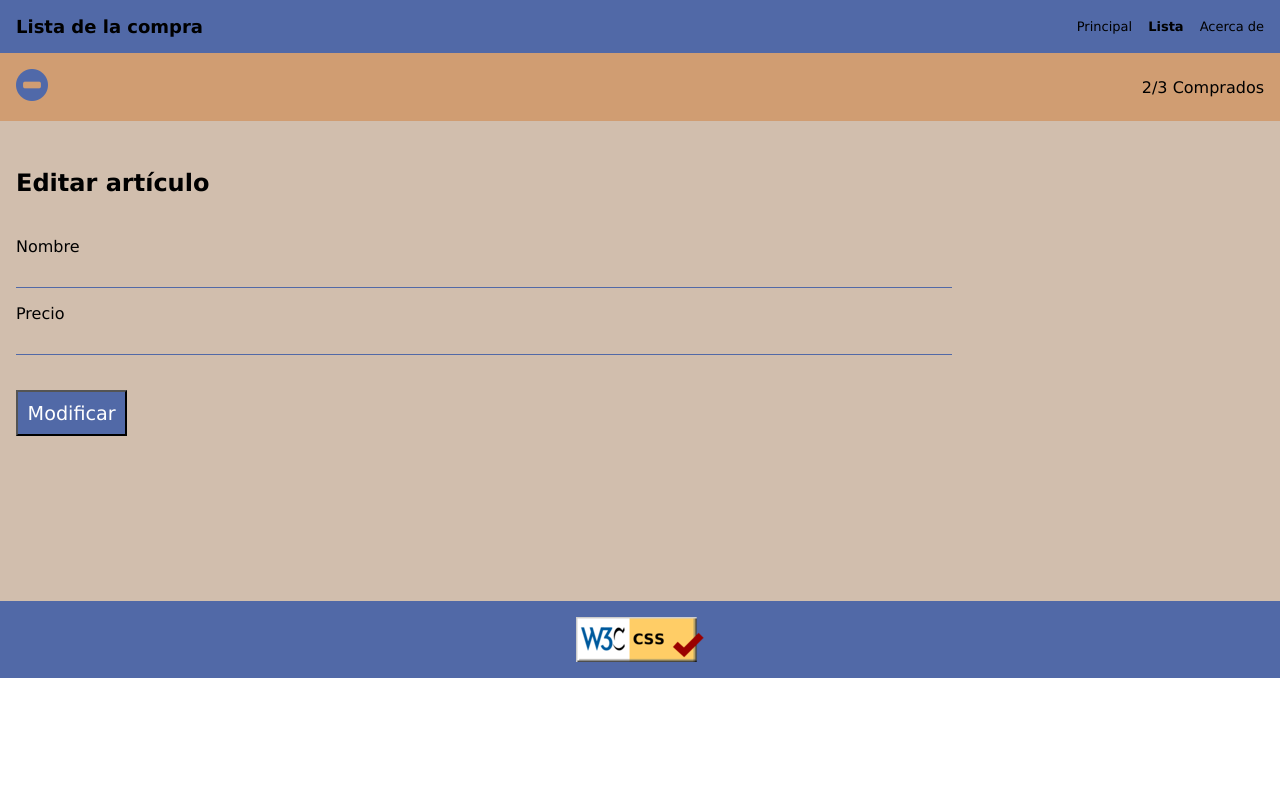
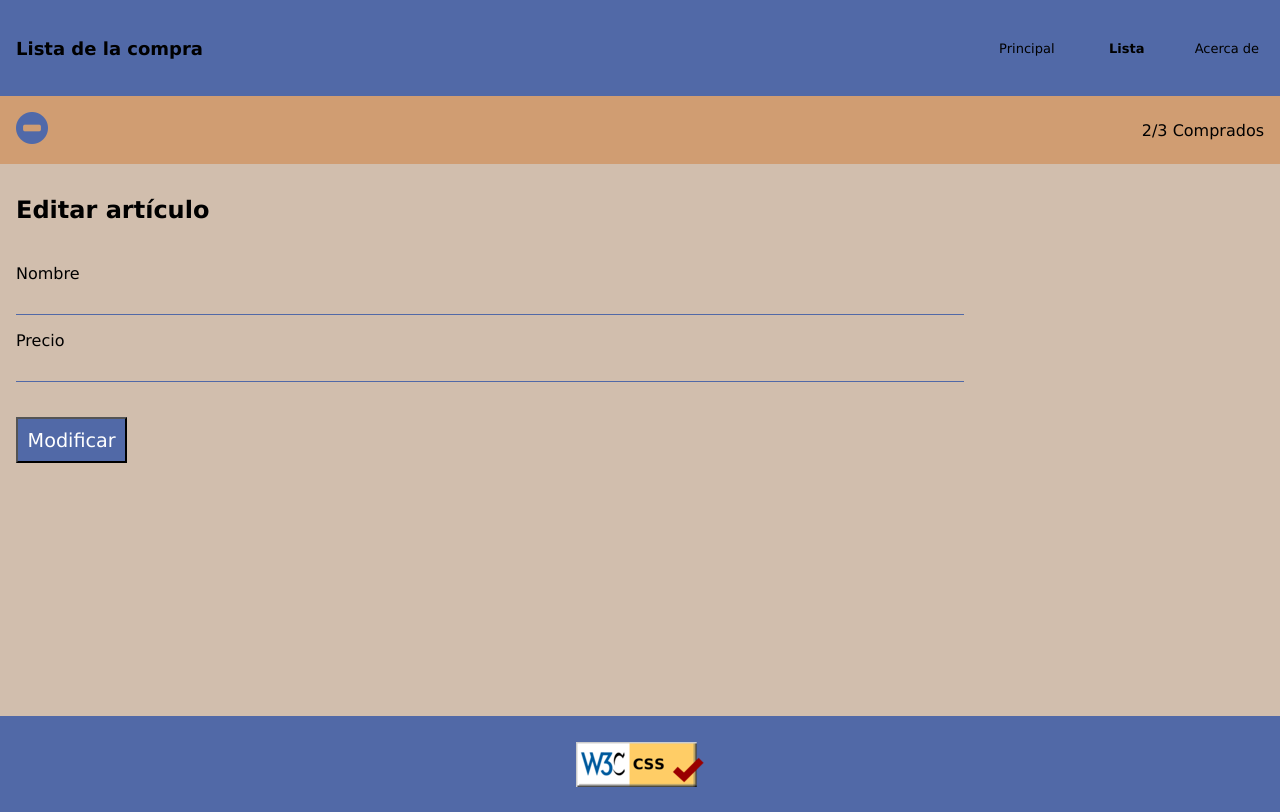
Before and after one commit to romeitas/202210-W2-maria-bragado, a website: page formulario.html in a window 1280 px wide. Drawn offline with Linux system fonts and the light colour scheme.

Commit message:
mejoras CSS

```diff
--- a/formulario/style.css
+++ b/formulario.css
@@ -22,19 +22,23 @@
     align-items: center;
     justify-content: space-between;
     font-size: small;
-    padding: 1rem;
+    height: 12vh;
+    width: 100%;
 }
 
 h1 {
     font-size: large;
+    padding: 1rem;
 }
 
 /*Selector combinado de elementos*/
 nav,
 p {
     display: flex;
-    justify-content: right;
-    margin-left: 1rem;
+    justify-content: center;
+    margin-left: 0.2rem;
+    margin-right: 0.2rem;
+    flex-basis: 300px;
 }
 
 nav :nth-child(2) {
@@ -53,19 +57,23 @@
     padding: 1rem;
 }
 
+body {
+    background-color: var(--primary);
+    height: 100vh;
+}
+
 main {
-    background-color: var(--primary);
-    padding: 1rem;
-    height: 30rem;
+    height: 69%;
 }
 
 h2 {
     padding-top: 2rem;
+    padding-left: 1rem;
 }
 
 form {
     margin-top: 2.5rem;
-    margin-left: 0;
+    padding-left: 1rem;
 }
 
 form label {
@@ -103,6 +111,7 @@
     display: flex;
     background-color: var(--secondary);
     justify-content: center;
+    height: 12vh;
 }
 
 /*Selector de atributo*/
--- a/formulario/editarproducto.html
+++ b/formulario.html
@@ -5,8 +5,12 @@
         <meta http-equiv="X-UA-Compatible" content="IE=edge" />
         <meta name="viewport" content="width=device-width, initial-scale=1.0" />
         <title>Lista de la compra</title>
-        <link rel="icon" href="cesta-de-la-compra.png" type="image/x-icon" />
-        <link rel="stylesheet" href="style.css" />
+        <link
+            rel="icon"
+            href="assets/cesta-de-la-compra.png"
+            type="image/x-icon"
+        />
+        <link rel="stylesheet" href="formulario.css" />
     </head>
     <body>
         <header>
@@ -20,11 +24,11 @@
         <div>
             <a href="formulario/index.html">
                 <img
-                    src="logo-signo-menos-en-un-circulo.png"
+                    src="assets/logo-signo-menos-en-un-circulo.png"
                     alt="editar producto"
                 />
             </a>
-            <p>2/3 Comprados</p>
+            <a>2/3 Comprados</a>
         </div>
         <main>
             <h2>Editar artículo</h2>
@@ -39,7 +43,7 @@
         <footer>
             <div>
                 <img
-                    src="128px-Valid_CSS.svg.png"
+                    src="assets/128px-Valid_CSS.svg.png"
                     alt="Miniatura logo W3C CSS"
                 />
             </div>
--- a/style.css
+++ b/style.css
@@ -22,19 +22,23 @@
     align-items: center;
     justify-content: space-between;
     font-size: small;
-    padding: 1rem;
+    height: 12vh;
+    width: 100%;
 }
 
 h1 {
     font-size: large;
+    padding: 1rem;
 }
 
 /*Selector combinado de elementos*/
 nav,
 p {
     display: flex;
-    justify-content: right;
-    margin-left: 1rem;
+    justify-content: center;
+    margin-left: 0.2rem;
+    margin-right: 0.2rem;
+    flex-basis: 300px;
 }
 
 nav :nth-child(2) {
@@ -53,10 +57,17 @@
     padding: 1rem;
 }
 
+div p {
+    align-items: right;
+}
+
+body {
+    background-color: var(--primary);
+    height: 100vh;
+}
+
 main {
-    background-color: var(--primary);
-    padding: 1rem;
-    /* height: 50vh; */
+    height: 69%;
 }
 
 main div {
@@ -103,6 +114,7 @@
     display: flex;
     background-color: var(--secondary);
     justify-content: center;
+    height: 12vh;
 }
 
 /*Selector de atributo*/
```
Also changed, not shown: index.html (+9 -5 lines), assets/128px-Valid_CSS.svg.png (renamed from 128px-Valid_CSS.svg.png), assets/cesta-de-la-compra.png (renamed from cesta-de-la-compra.png), assets/logo-con-el-simbolo-mas-en-un-circulo.png (renamed from logo-con-el-simbolo-mas-en-un-circulo.png), assets/logo-signo-menos-en-un-circulo.png (renamed from formulario/logo-signo-menos-en-un-circulo.png), formulario/128px-Valid_CSS.svg.png (deleted), formulario/cesta-de-la-compra.png (deleted), readme.md.
